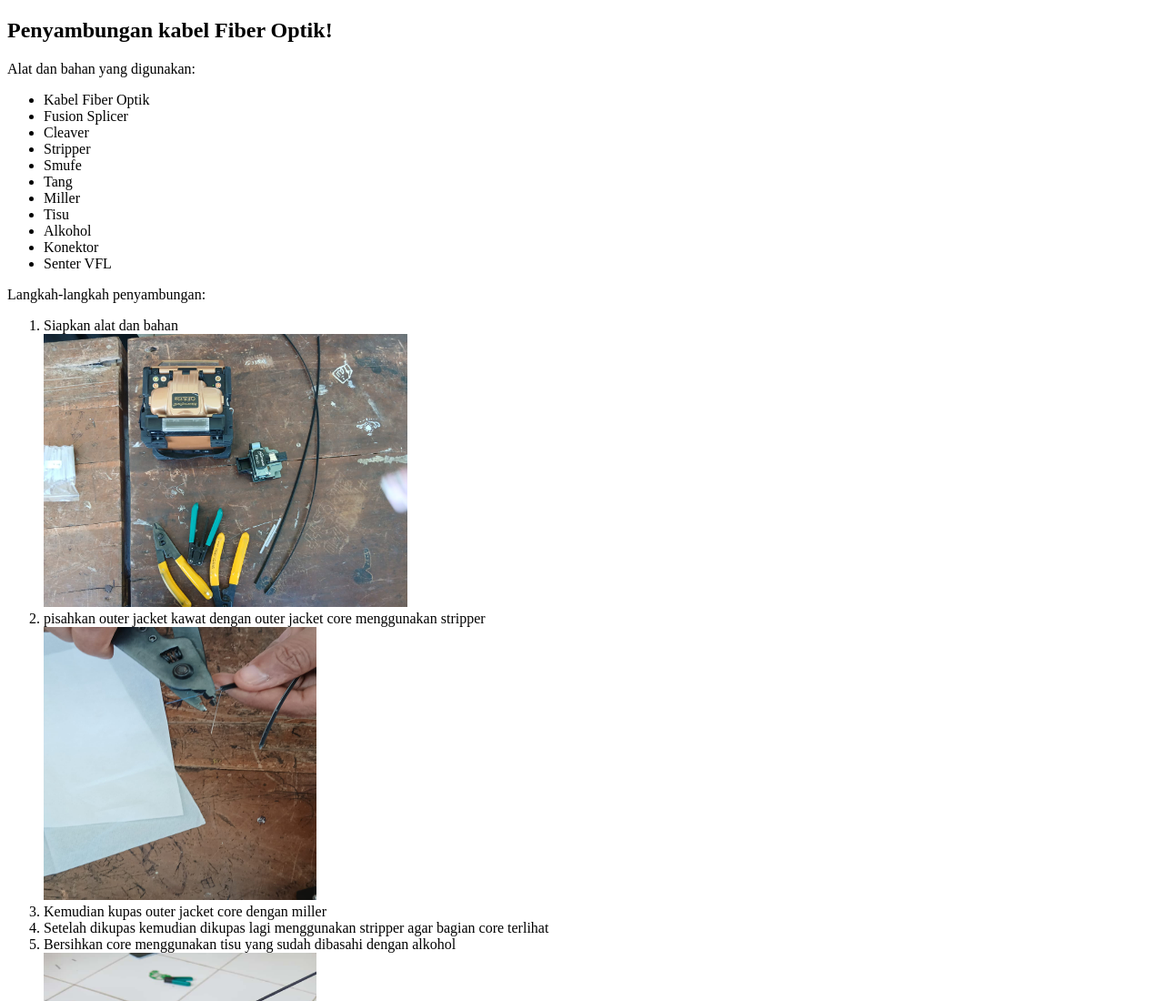
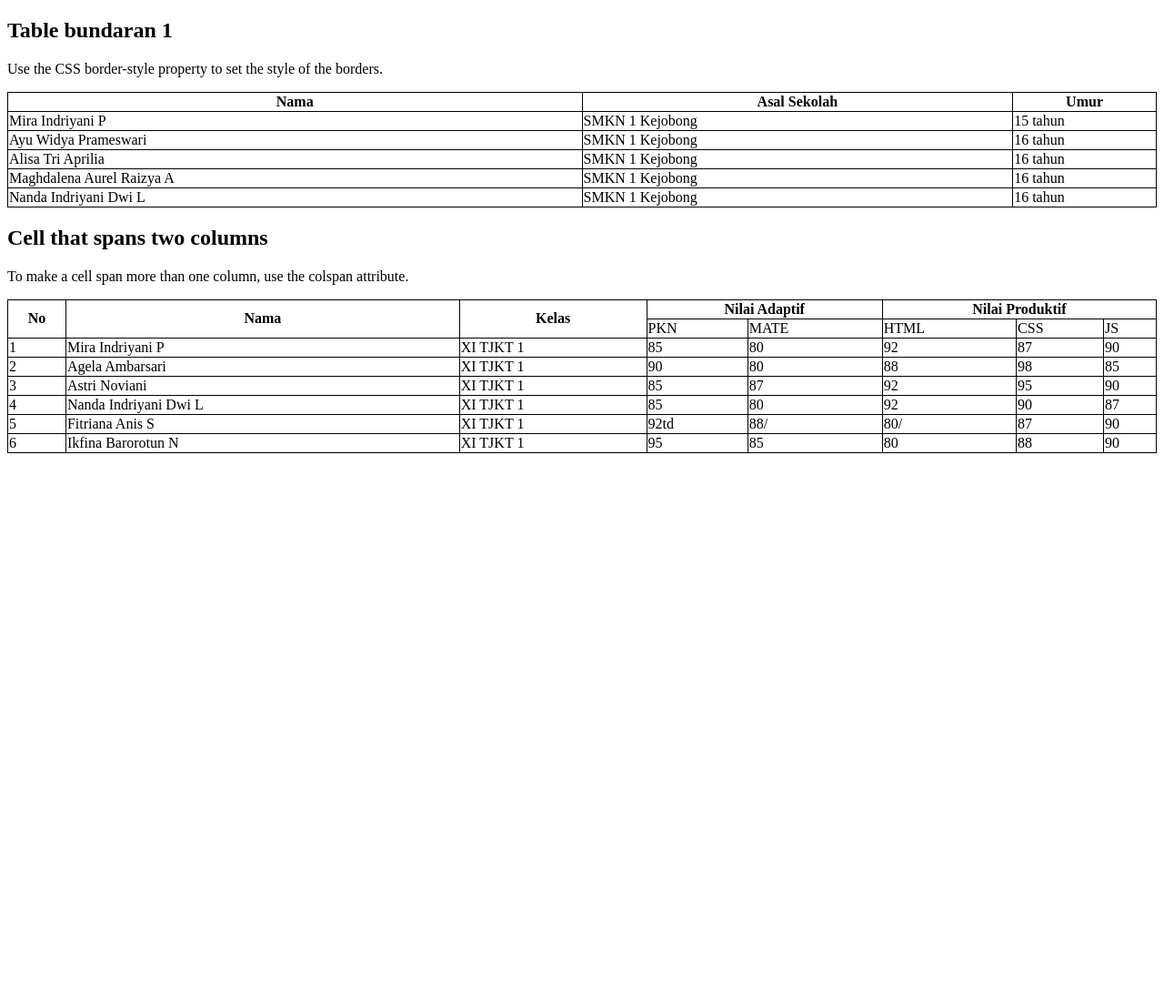
Before and after one commit to miraaindriy/1609.github.io, a plain HTML site: page index.html in a window 1280 px wide. Shown: the top 1100 px of the page at 91% size. After the commit the page ends 800 px from the top, so only its background shows below. Drawn offline with Linux system fonts and the light colour scheme.

Commit message:
Add files via upload

```diff
--- a/index.html
+++ b/index.html
@@ -1,62 +1,146 @@
 <!DOCTYPE html>
 <html>
+<head>
+<style>
+th, td {
+  border-style: double;
+}
+</style>
+</head>
 <body>
 
-<h2>Penyambungan kabel Fiber Optik!</h2>
-<p>Alat dan bahan yang digunakan:</p>
+<h2>Table bundaran 1</h2>
 
-<ul>
-  <li>Kabel Fiber Optik</li>
-  <li>Fusion Splicer</li>
-  <li>Cleaver</li>
-  <li>Stripper</li>
-  <li>Smufe</li>
-  <li>Tang</li>
-  <li>Miller</li>
-  <li>Tisu</li>
-  <li>Alkohol</li>
-  <li>Konektor</li>
-  <li>Senter VFL</li>
-</ul>
+<p>Use the CSS border-style property to set the style of the borders.</p>
 
-<p>Langkah-langkah penyambungan:</p>
-<ol>
-  <li>Siapkan alat dan bahan</li>
-  <img src="alat dan bahan.jpg" alt="Trulli" width="400" height="300">
-  <li>pisahkan outer jacket kawat dengan outer jacket core menggunakan stripper</li>
-  <img src="kupas core.jpg" alt="Trulli" width="300" height="300">
-  <li>Kemudian kupas outer jacket core dengan miller</li>
-  <li>Setelah dikupas kemudian dikupas lagi menggunakan stripper agar bagian core terlihat</li>
-  <li>Bersihkan core menggunakan tisu yang sudah dibasahi dengan alkohol</li>
-  <img src="pembersihan.jpg" alt="Trulli" width="300" height="300">
-  <li>Potong core menggunakan cleaver, dengan meletakkan core di cleaver kemudian sesuaikan di nomor 15</li>
-   <img src="potong core.jpg" alt="Trulli" width="300" height="300">
-  <li>Potong dengan cara mendorong boost</li>
-  <li>Setelah dipotong letakkan kabel Fiber Optik di splicer, sesuaikan core diantara 2 paku. Jangan sampai melebihi atau kurang</li>
-   <img src="sambungg.jpg" alt="Trulli" width="300" height="300">
-  <li>Lakukan hal yang sama pada kabel Fiber Optik lainnya</li>
-  <li>Masukkan smufe disalah satu kabel Fiber Optik</li>
-   <img src="smufe.jpg" alt="Trulli" width="300" height="300">
-  <li>Tekan tombol power untuk menghidupkan splicer</li>
-  <li>kemudian tekan tombol hijau untuk menyambung 2 kabel Fiber Optik</li>
-  <li>Tunggu sampai terhubung di layar splicer</li>
-   <img src="layar.jpg" alt="Trulli" width="300" height="300">
-  <li>Setelah tersambung keluarkan kabel dari kedua paku, sesuaikan smufe untuk menutupi core dari kedua kabel Fiber Optik yang sudah disambungkan</li>
-   <img src="keluar.jpg" alt="Trulli" width="300" height="300">
-  <li>Masukkan kabel yang sudah dilapisi dengan smufe ketempat pembakaran, kemudian tutup pengaman pembakaran</li>
-   <img src="bakar.jpg" alt="Trulli" width="300" height="300">
-  <li>Selama pembakaran tombol pembakaran akan berwarna merah otomatis. kita bisa mengeluarkannya setelah tombol tidak berwarna merah</li>
-  <li>Setelah dikeluarkan dari pembakaran, kabel Fiber Optik sudah bisa digunakan</li>
-  <li>Selanjutnya salah satu dari ujung kabel Fier Optik di kupas. Setelah cladding terlihat kupas lagi sampai core terlihat</li>
-  <li>Bersihkan core dengan tisu yang sudah dibasahi alkohol</li>
-  <li>Potong core menggunakan stripper, kemudian buka konektor dan masukkan core hingga ujung konektor</li>
-   <img src="konektor.jpg" alt="Trulli" width="300" height="300">
-  <li>Kunci konektor dengan mendorong bagain coklat konektor ke atas, pasang bagian biru konektor lagi sampai kencang</li>
-   <img src="kunci.jpg" alt="Trulli" width="300" height="300">
-  <li>Lepas penutup konektor, isi bagian tersebut di colok dengan leser senter (VFL)</li>
-   <img src="senter.jpg" alt="Trulli" width="300" height="300">
-  <li>Hasil yang sempurna yaitu jika cahyanya tidak membias alias tidak menyebar</li>
-   <img src="hasil.jpg" alt="Trulli" width="300" height="300">
-</ol>
+<table style="width:100%">
+
+  <tr>
+    <th style="width:40%">Nama</th>
+    <th style="width:30%">Asal Sekolah</th>
+    <th style="width:10%">Umur</th>
+  </tr>
+  <tr>
+    <td>Mira Indriyani P</td>
+    <td>SMKN 1 Kejobong</td>
+    <td>15 tahun</td>
+  </tr>
+  <tr>
+    <td>Ayu Widya Prameswari </td>
+    <td>SMKN 1 Kejobong</td>
+    <td>16 tahun</td>
+  </tr>
+  <tr>
+    <td>Alisa Tri Aprilia</td>
+    <td>SMKN 1 Kejobong</td>
+    <td>16 tahun</td>
+  </tr>
+   <tr>
+    <td>Maghdalena Aurel Raizya A</td>
+    <td>SMKN 1 Kejobong</td>
+    <td>16 tahun</td>
+    </tr>
+     <tr>
+    <td>Nanda Indriyani Dwi L</td>
+    <td>SMKN 1 Kejobong</td>
+    <td>16 tahun</td>
+    </tr>
+</table>
+
+<!DOCTYPE html>
+<html>
+<head>
+<style>
+table, th, td {
+  border: 1px solid black;
+  border-collapse: collapse;
+}
+</style>
+</head>
+<body>
+
+<h2>Cell that spans two columns</h2>
+<p>To make a cell span more than one column, use the colspan attribute.</p>
+
+<table style="width:100%">
+  <tr>
+    <th rowspan="2">No</th>
+    <th rowspan="2">Nama</th>
+    <th rowspan="2">Kelas</th>
+    <th colspan="2">Nilai Adaptif</th>
+    <th colspan="3">Nilai Produktif</th>
+  </tr>
+  <tr>
+    <td>PKN</td>
+    <td>MATE</td>
+    <td>HTML</td>
+    <td>CSS</td>
+    <td>JS</td>
+  </tr>
+    <tr>
+    <td>1</td>
+    <td>Mira Indriyani P</td>
+    <td>XI TJKT 1</td>
+    <td>85</td>
+    <td>80</td>
+    <td>92</td>
+    <td>87</td>
+    <td>90</td>
+  </tr>
+  <tr>
+    <td>2</td>
+    <td>Agela Ambarsari</td>
+    <td>XI TJKT 1</td>
+    <td>90</td>
+    <td>80</td>
+    <td>88</td>
+    <td>98</td>
+    <td>85</td>
+  </tr>
+  <tr>
+    <td>3</td>
+    <td>Astri Noviani</td>
+    <td>XI TJKT 1</td>
+    <td>85</td>
+    <td>87</td>
+    <td>92</td>
+    <td>95</td>
+    <td>90</td>
+  </tr>
+  <tr>
+    <td>4</td>
+    <td>Nanda Indriyani Dwi L</td>
+    <td>XI TJKT 1</td>
+    <td>85</td>
+    <td>80</td>
+    <td>92</td>
+    <td>90</td>
+    <td>87</td>
+  </tr>
+  <tr>
+    <td>5</td>
+    <td>Fitriana Anis S</td>
+    <td>XI TJKT 1</td>
+    <td>92td</td>
+    <td>88/</td>
+    <td>80/</td>
+    <td>87</td>
+    <td>90</td>
+  </tr>
+  <tr>
+    <td>6</td>
+    <td>Ikfina Barorotun N</td>
+    <td>XI TJKT 1</td>
+    <td>95</td>
+    <td>85</td>
+    <td>80</td>
+    <td>88</td>
+    <td>90</td>
+  </tr>
+
+</table>
 </body>
 </html>
+
+</body>
+</html>
```
